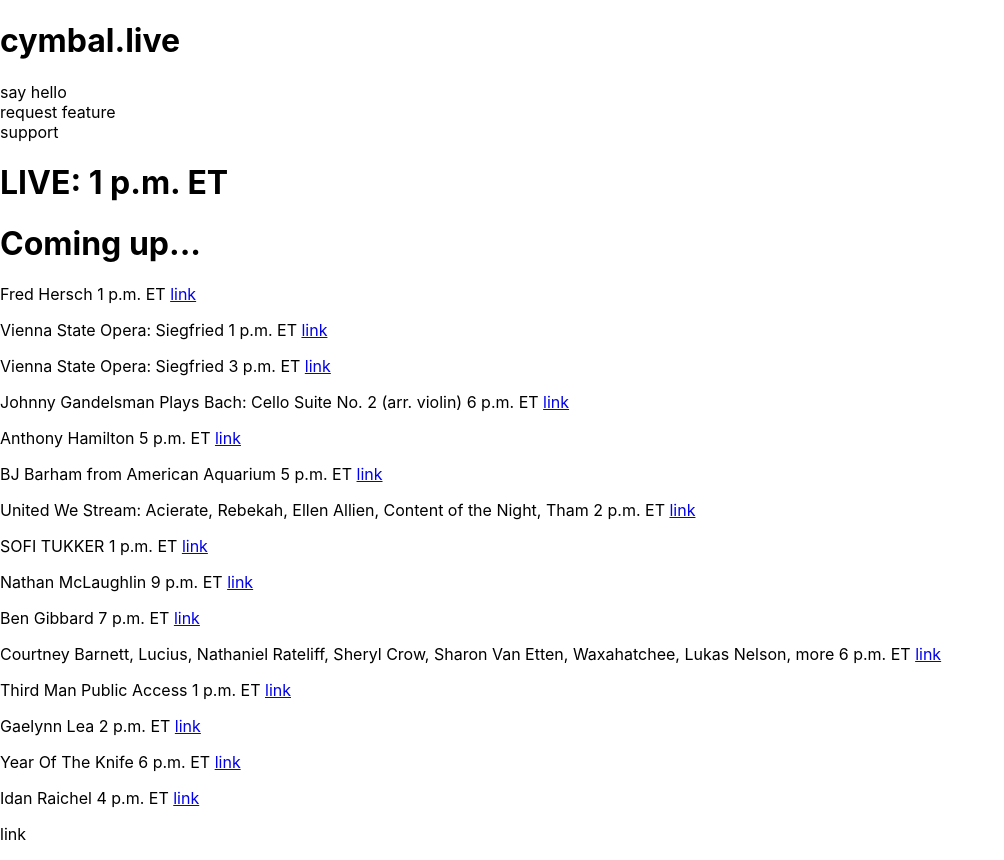
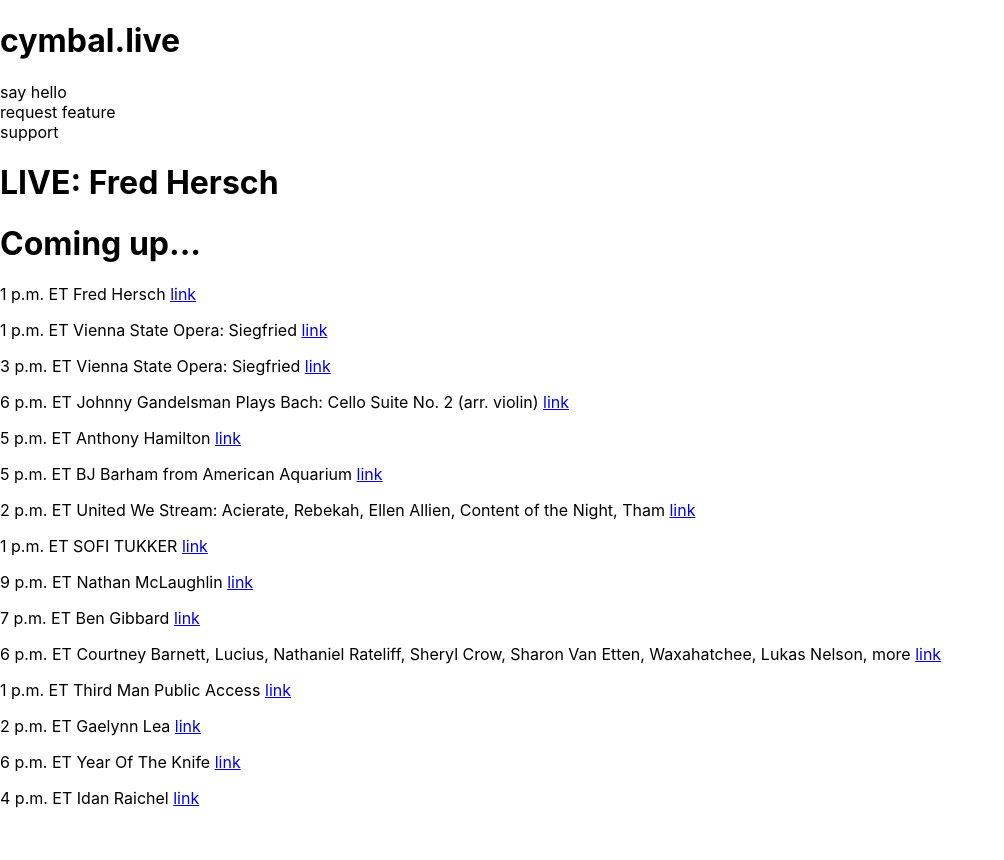
Before and after one commit to brntsllvn/cymbal.live, a React (Create React App) app: page / in a window 1280 px wide. Shown: the whole page, without its empty margins (0-1004 px from the left). After the commit the page ends 824 px from the top, so only its background shows below. Built offline with nearby package versions, Linux system fonts and the light colour scheme.

Commit message:
make datetime first

```diff
--- a/src/components/ShowAPI.js
+++ b/src/components/ShowAPI.js
@@ -16,9 +16,15 @@
         let shows = [];
         showRaw.map(raw => {
             const showData = raw.split('||');
+            if (
+                !showData ||
+                showData.length < 3
+            ) {
+                return;
+            }
             let show = {
-                'time': showData[0],
-                'artist': showData[1],
+                'artist': showData[0],
+                'time': showData[1],
                 'link': showData[2],
                 'hashCode': this.hash(raw)
             }
@@ -28,11 +34,12 @@
     }
 
     hash(str) {
+        // from the wild interwebs...
         var hash = 0, i, chr;
             for (i = 0; i < this.length; i++) {
                 chr   = this.charCodeAt(i);
                 hash  = ((hash << 5) - hash) + chr;
-                hash |= 0; // Convert to 32bit integer
+                hash |= 0;
             }
         return hash;
     }
```
